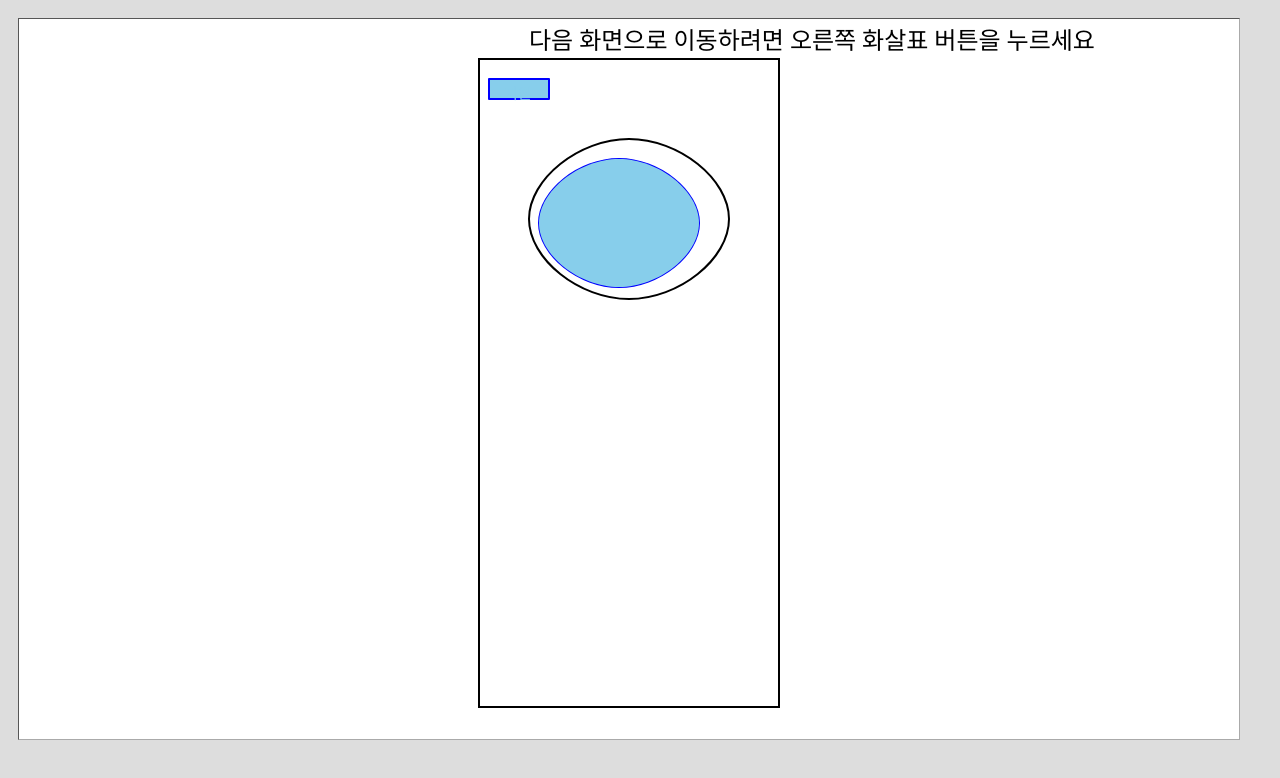
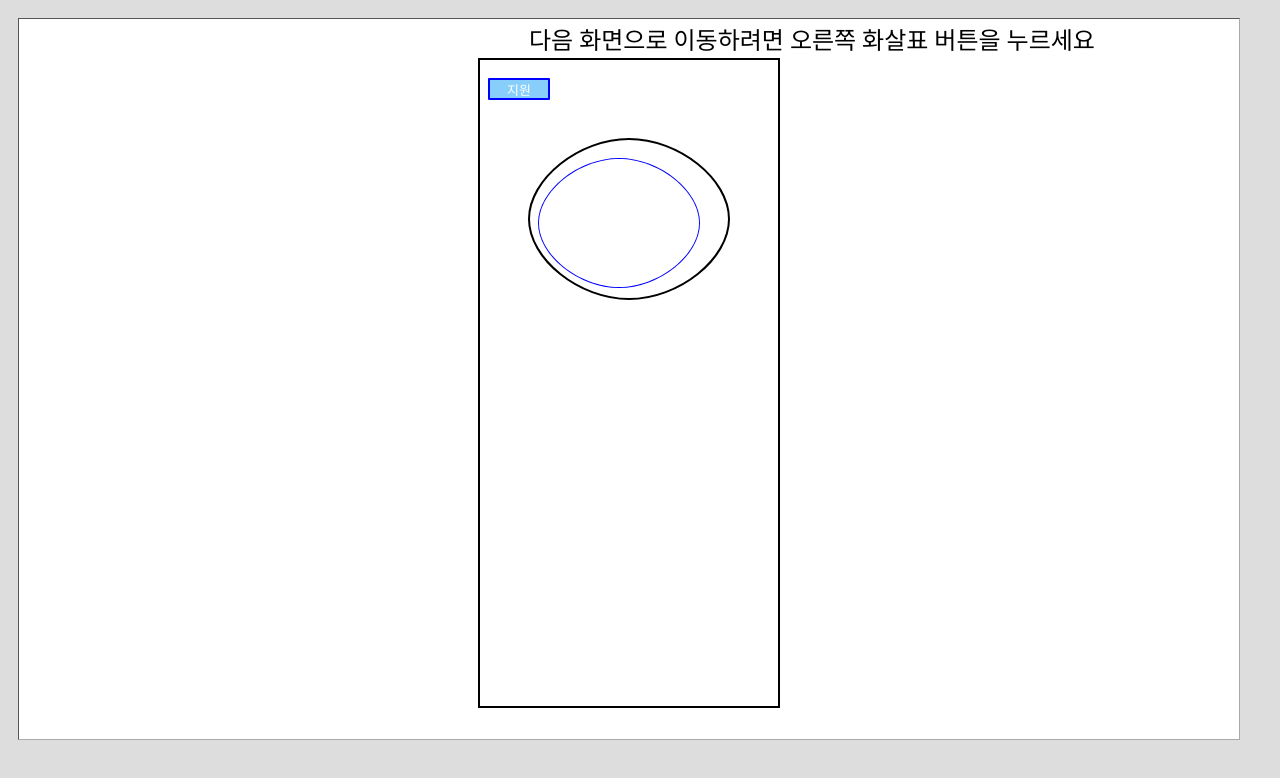
Before and after one commit to Baekchanwoo/-1_html5-canvas-, a plain HTML site: page index.html in a window 1280 px wide. Drawn offline with Linux system fonts and the light colour scheme.

Commit message:
Update index.html

```diff
--- a/index.html
+++ b/index.html
@@ -35,7 +35,7 @@
 
 
 
-            context.fillStyle = 'skyblue';
+            context.fillStyle = 'rgba(135,206,250,1.0)';
             context.lineJoin = 'round';
             context.fillRect(460,50,60,20);
             context.strokeStyle = 'blue';
@@ -43,9 +43,9 @@
 
             context.strokeStyle = 'black';
 
-            context.font = '15px Helveca';
-            context.fontStyle = 'white';
-            context.fillText('지원',475,70);
+            context.font = '13px Helveca';
+            context.fillStyle = 'White';
+            context.fillText('지원',478,66);
 
             // context.beginPath();
             // context.rect(750,150,150,100);
```
